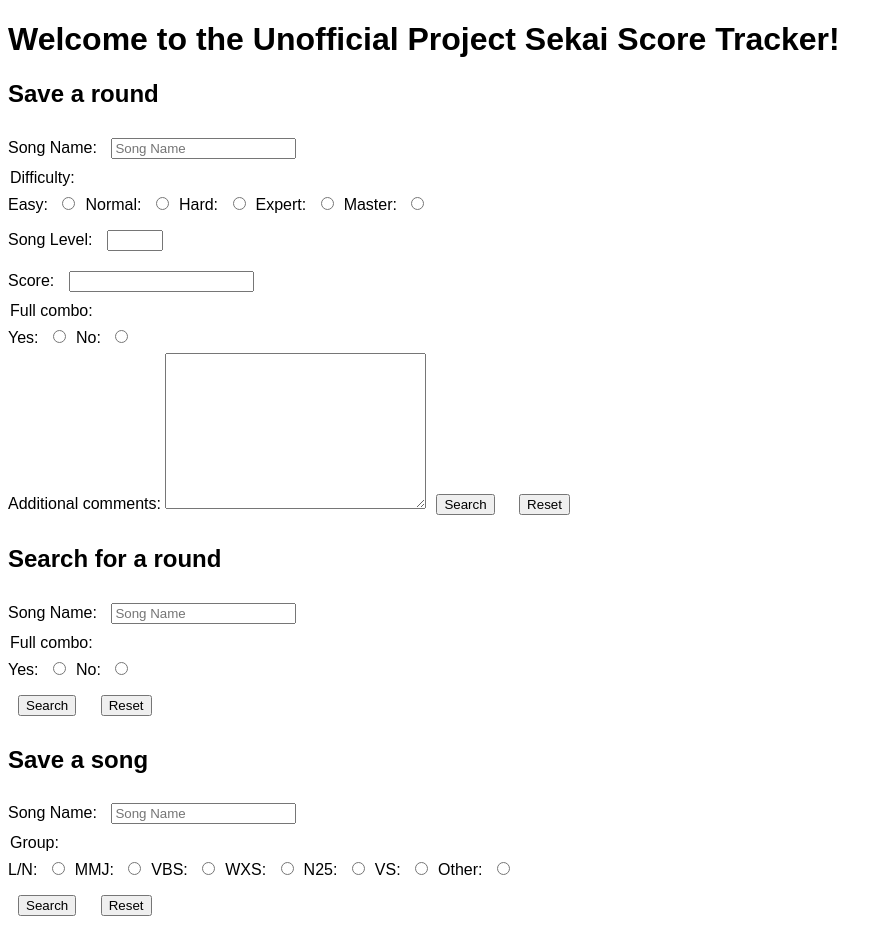
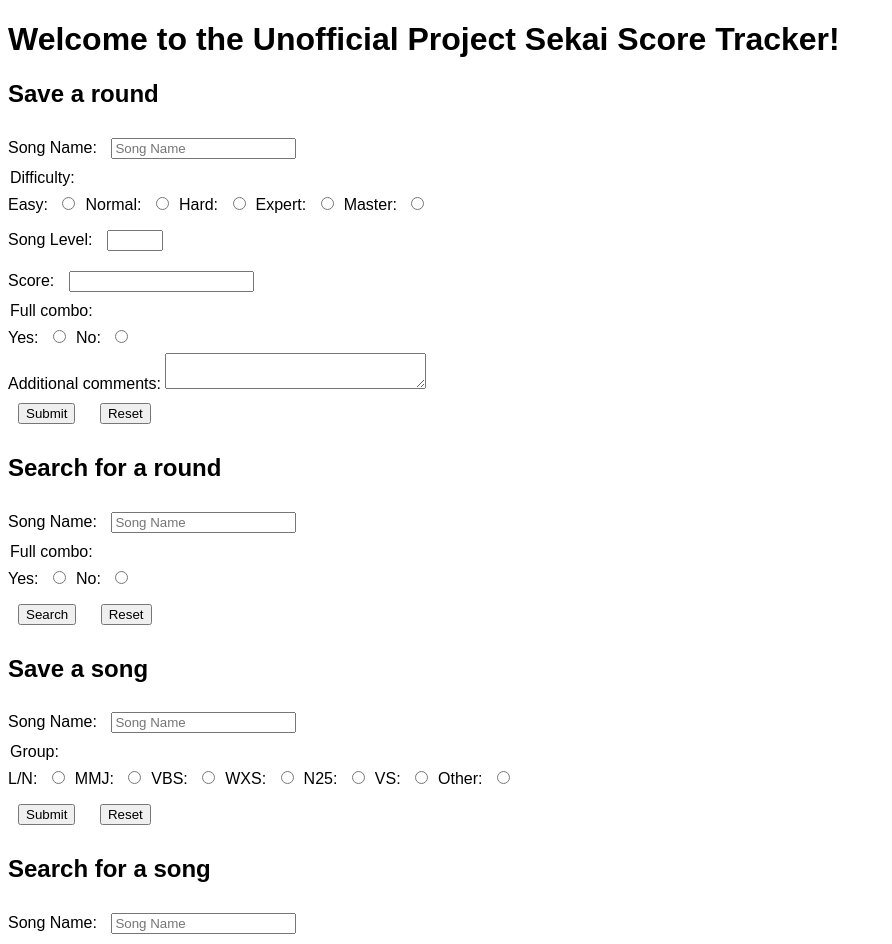
Before and after one commit to JChan2424/finalProject, a React app: page / in a window 1280 px wide. Shown: the top 944 px of the page, without its empty margins (0-892 px from the left). Built offline with nearby package versions, Linux system fonts and the light colour scheme.

Commit message:
Minor formatting changes in the form components to aid clarity

```diff
--- a/src/Results.js
+++ b/src/Results.js
@@ -27,7 +27,6 @@
         <>
 
             {componentToRender}
-
         </>
     )
 };
--- a/src/Round.js
+++ b/src/Round.js
@@ -96,8 +96,9 @@
                    <input type="radio" id="not-full" name="fullCombo" value="false" onChange={event=>updateCombo(event)}/>
                    <br />
                    <label htmlFor="comments">Additional comments: </label>
-                   <textarea name="comments" id="comments" cols="30" rows="10"onChange={event=>updateComments(event)}></textarea>
-                   <input type="submit" value="Search" />  <input type="reset" />
+                   <textarea name="comments" id="comments" cols="30" rows="2"onChange={event=>updateComments(event)}></textarea>
+                   <br />
+                   <input type="submit" value="Submit" />  <input type="reset" />
                 </form>
             </div>
         </>
--- a/src/Song.js
+++ b/src/Song.js
@@ -59,7 +59,7 @@
                    <label htmlFor="other">Other: </label>
                    <input type="radio" id="other" name="group" value="other" onChange={event=>updateGroup(event)} />
                    <br />
-                   <input type="submit" value="Search" />  <input type="reset" />
+                   <input type="submit" value="Submit" />  <input type="reset" />
                 </form>
             </div>
         </>
```
Also changed, not shown: public/bundle.js, 1 other file (tests, documents, lock files or other folders).
